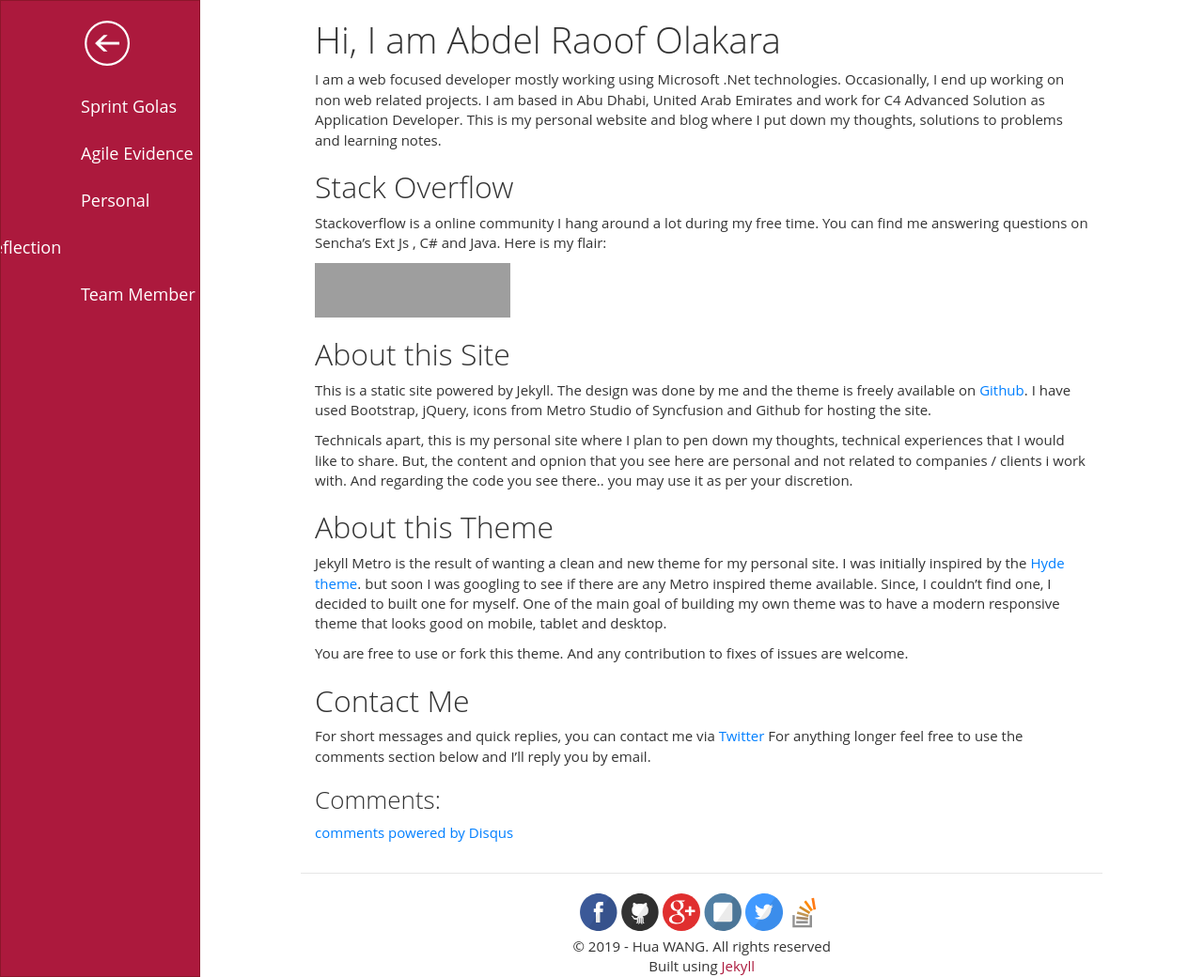
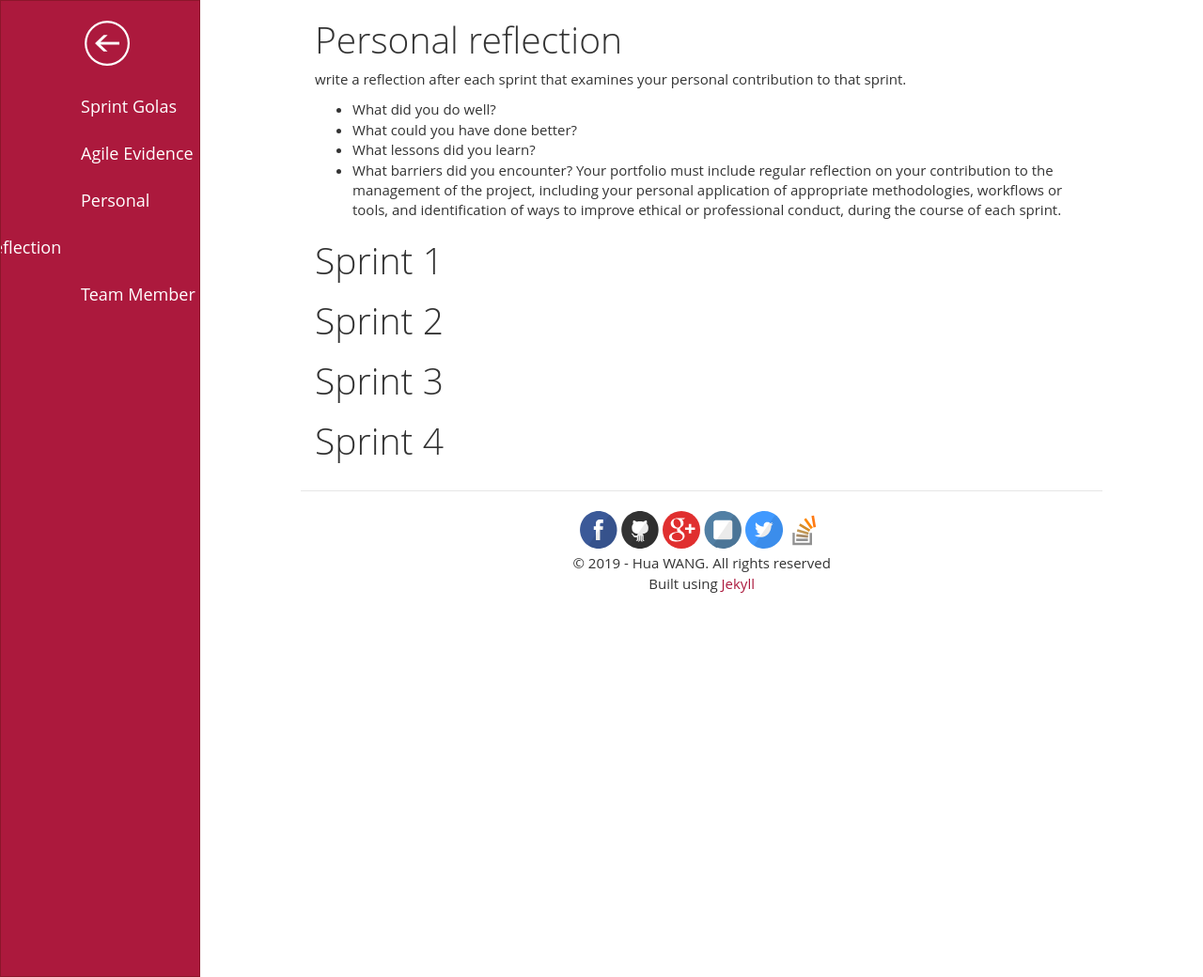
Before and after one commit to aemooooon/Software-engineering-profolio, a Jekyll site: the page built from reflection/index.md, in a window 1280 px wide and 1040 px high. Shown: the whole window at 94% size. Built offline with Jekyll 4.4.1, drawn with Linux system fonts in a browser that asks for light colours; nearby versions of some CDN libraries; a script that is not in the unit is left out; comment, search, counter and statistics services are not loaded; grey boxes are pictures that could not be loaded.

Commit message:
Update index.md

```diff
--- a/reflection/index.md
+++ b/reflection/index.md
@@ -1,54 +1,18 @@
 ---
 layout: page
-title: Hi, I am Abdel Raoof Olakara
-description: About Me page of Abdel Raoof
+title: Personal reflection
+description: Personal reflection
 theme: red
 ---
 
-I am a web focused developer mostly working using Microsoft .Net technologies. Occasionally, I end up working on non web related projects. I am based in Abu Dhabi, United Arab Emirates and work for C4 Advanced Solution as Application Developer.
-This is my personal website and blog where I put down my thoughts, solutions to problems and learning notes.
+write a reflection after each sprint that examines your personal contribution to that sprint.
+* What did you do well?
+* What could you have done better?
+* What lessons did you learn?
+* What barriers did you encounter?
+Your portfolio must include regular reflection on your contribution to the management of the project, including your personal application of appropriate methodologies, workflows or tools, and identification of ways to improve ethical or professional conduct, during the course of each sprint.
 
-## Stack Overflow
-
-Stackoverflow is a online community I hang around a lot during my free time. You can find me answering questions on Sencha's Ext Js , C# and Java. Here is my flair:
-
-<a href="http://stackexchange.com/users/62487">
-<img src="http://stackexchange.com/users/flair/62487.png?theme=clean" width="208" height="58" alt="profile for Abdel Olakara on Stack Exchange, a network of free, community-driven Q&amp;A sites" title="profile for Abdel Olakara on Stack Exchange, a network of free, community-driven Q&amp;A sites">
-</a>
-
-
-## About this Site
-
-This is a static site powered by Jekyll. The design was done by me and the theme is freely available on [Github](https://github.com/olakara/JekyllMetro). I have used Bootstrap, jQuery, icons from Metro Studio of Syncfusion and Github for hosting the site.
-
-Technicals apart, this is my personal site where I plan to pen down my thoughts, technical experiences that I would like to share. But, the content and opnion that you see here are personal and not related to companies / clients i work with. And regarding the code you see there.. you may use it as per your discretion.
-
-## About this Theme
-
-Jekyll Metro is the result of wanting a clean and new theme for my personal site. I was initially inspired by the [Hyde theme](https://github.com/poole/hyde). but soon I was googling to see if there are any Metro inspired theme available.
-Since, I couldn't find one, I decided to built one for myself. One of the main goal of building my own theme was to have a modern responsive theme that looks good on mobile, tablet and desktop.
-
-You are free to use or fork this theme. And any contribution to fixes of issues are welcome.
-
-## Contact Me
-
-For short messages and quick replies, you can contact me via [Twitter](http://twitter.com/olakara) For anything longer feel free to use the comments section below and I'll reply you by email.
-
-### Comments:
-
-<div id="disqus_thread"></div>
-<script type="text/javascript">
-  /* * * CONFIGURATION VARIABLES: EDIT BEFORE PASTING INTO YOUR WEBPAGE * * */
-  var disqus_shortname = '{{site.disqushandler}}';
-
-  /* * * DON'T EDIT BELOW THIS LINE * * */
-  (function() {
-      var dsq = document.createElement('script'); dsq.type = 'text/javascript'; dsq.async = true;
-      dsq.src = '//' + disqus_shortname + '.disqus.com/embed.js';
-      (document.getElementsByTagName('head')[0] || document.getElementsByTagName('body')[0]).appendChild(dsq);
-  })();
-</script>
-<noscript>Please enable JavaScript to view the <a href="http://disqus.com/?ref_noscript">comments powered by Disqus.</a></noscript>
-<a href="http://disqus.com" class="dsq-brlink">comments powered by <span class="logo-disqus">Disqus</span></a>
-
-<script src="https://txtpen.com/embed.js?site={{site.txtpenhandler}}" />
+# Sprint 1
+# Sprint 2
+# Sprint 3
+# Sprint 4
```
